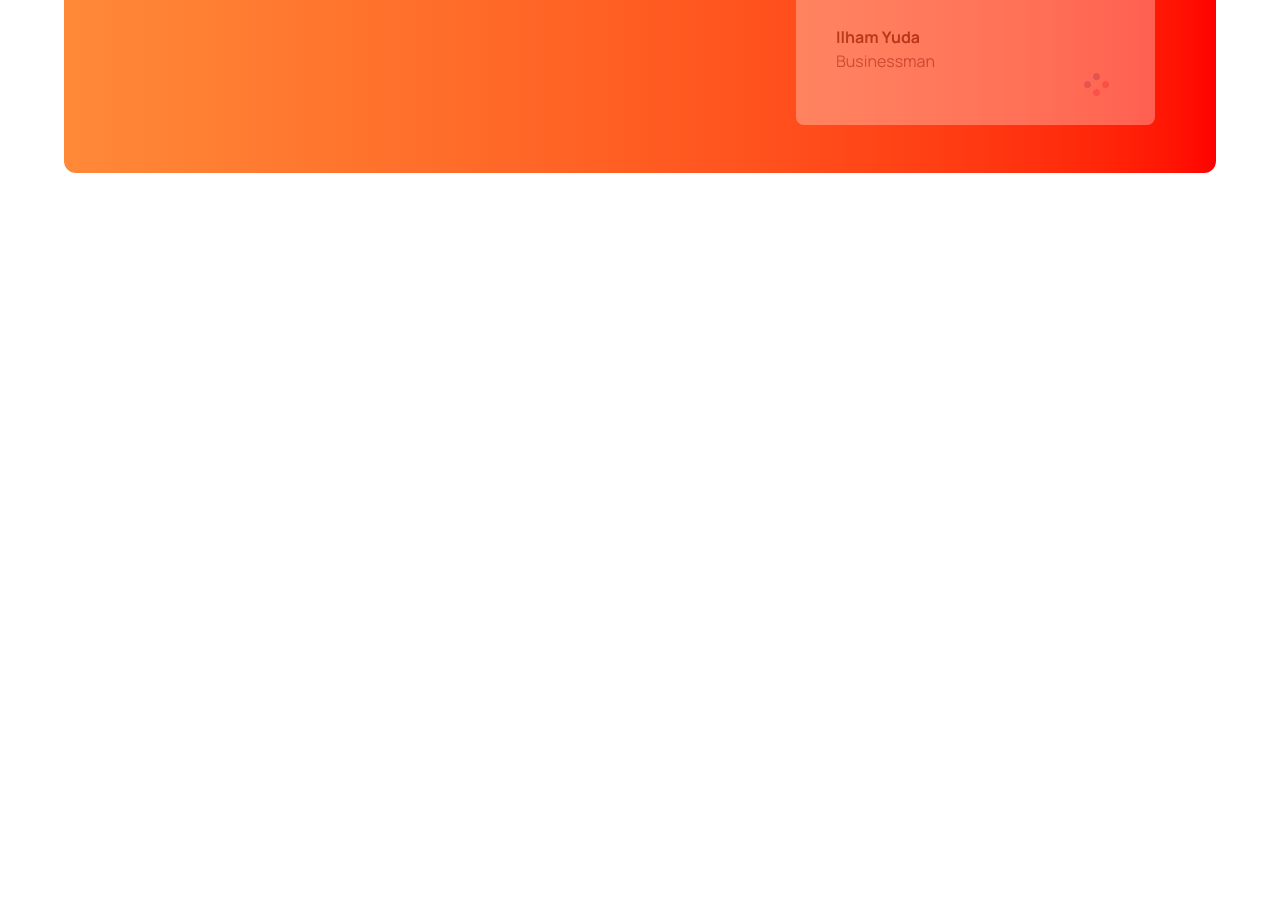
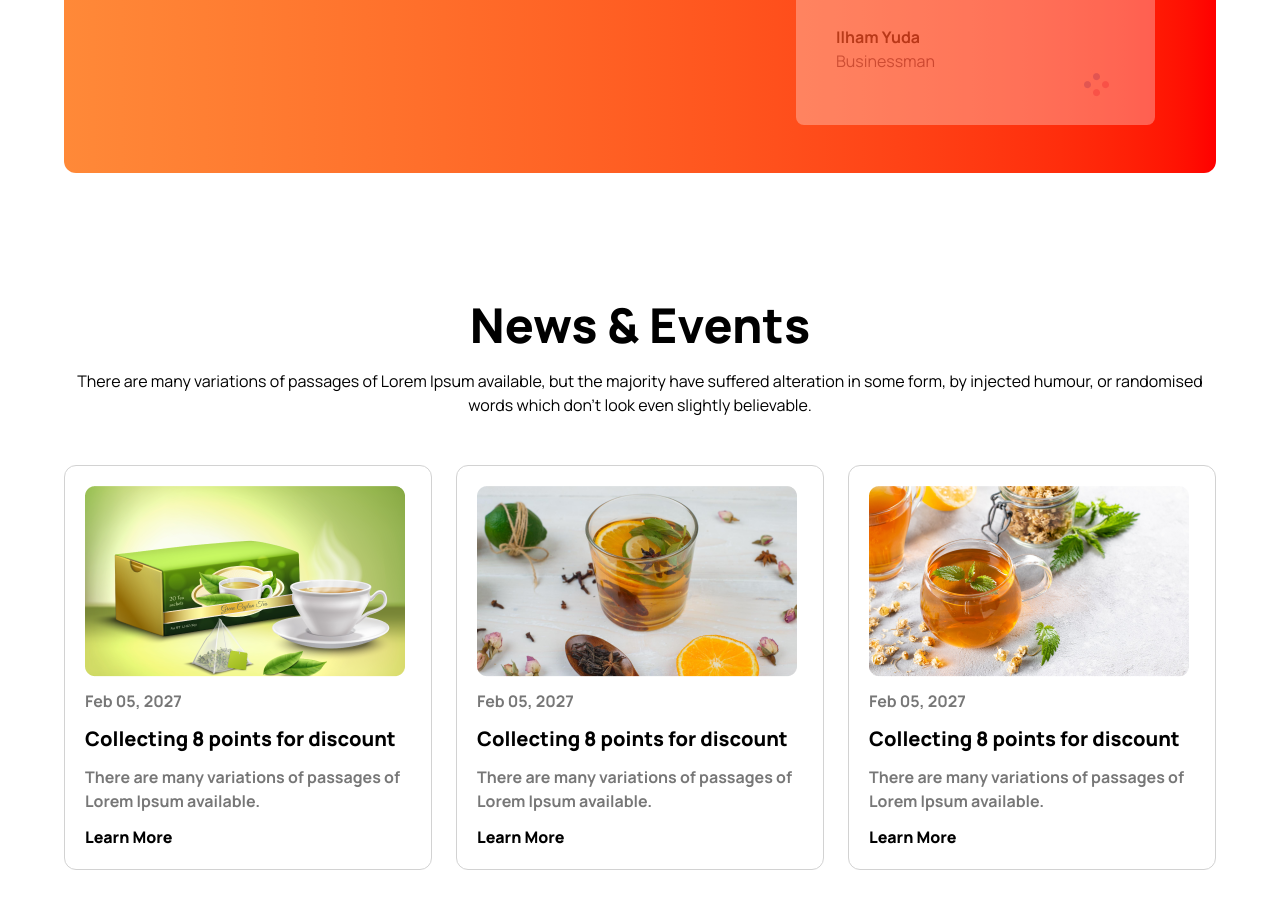
Before and after one commit to mujahidraj/Tea-house-Tailwind-PH, a plain HTML site: page index.html in a window 1280 px wide. Shown: the part 2574-3482 px from the top of the page. Before the commit the page ends 2747 px from the top, so only its background shows below. Drawn offline with nearby package versions, Linux system fonts and the light colour scheme.

Commit message:
news and event section done

```diff
--- a/index.html
+++ b/index.html
@@ -28,6 +28,7 @@
 </head>
 
 <!-- body -->
+
 <body class="manrope-font max-w-6xl mx-auto">
 
     <!-- Header or banner section -->
@@ -37,7 +38,8 @@
         <div>
             <h3 class="text-6xl text-[#1C1C1C] font-extrabold mb-4">It's good <br>tea time at The <br>Tea House</h3>
             <p class="text-lg font-medium mb-4 text-[#777]">Tea and Botanical Solutions Supplier Give Optimum
-                <br>Satisfaction To Your Taste Buds.</p>
+                <br>Satisfaction To Your Taste Buds.
+            </p>
             <button class="text-white font-bold bg-gradient-to-r from-orange-400 to bg-red-500 p-5 rounded-xl">Explore
                 More <i class="fa-solid fa-arrow-right -rotate-45 ml-1"></i></button>
         </div>
@@ -64,7 +66,8 @@
         <h3 class="text-5xl font-extrabold text-[#1C1C1C] text-center my-5">Our Featured Products</h3>
         <!-- feature section paragraph -->
         <p class="text-base font-medium text-[#777777] text-center max-w-[900px] mx-auto">
-            There are many variations of passages of Lorem Ipsum available, but the majority have suffered alteration in some form, by injected humour, or randomised words which don't look even slightly believable.
+            There are many variations of passages of Lorem Ipsum available, but the majority have suffered alteration in
+            some form, by injected humour, or randomised words which don't look even slightly believable.
         </p>
         <!-- cards using the grid -->
         <div class="grid grid-cols-4">
@@ -72,14 +75,16 @@
             <div class="p-8 flex flex-col items-center ">
                 <img class="my-6" src="images/tea-1.png" alt="">
                 <h2 class="text-2xl font-extrabold text-[#1C1C1C] my-2">Milk Tea</h2>
-                <p class="text-base font-semibold text-[#777777] text-center">Creamer could be replaced <br> by fresh milk</p>
+                <p class="text-base font-semibold text-[#777777] text-center">Creamer could be replaced <br> by fresh
+                    milk</p>
             </div>
             <!-- second card -->
             <div>
                 <div class="p-8 flex flex-col items-center ">
                     <img class="my-6" src="images/tea-2.png" alt="">
                     <h2 class="text-2xl font-extrabold text-[#1C1C1C] my-2">Black Tea</h2>
-                <p class="text-base font-semibold text-[#777777] text-center">Creamer could be replaced <br> by fresh milk</p>
+                    <p class="text-base font-semibold text-[#777777] text-center">Creamer could be replaced <br> by
+                        fresh milk</p>
                 </div>
             </div>
             <!-- third card -->
@@ -87,7 +92,8 @@
                 <div class="p-8 flex flex-col items-center ">
                     <img class="my-6" src="images/tea-3.png" alt="">
                     <h2 class="text-2xl font-extrabold text-[#1C1C1C] my-2">Lemon Tea</h2>
-                <p class="text-base font-semibold text-[#777777] text-center">Creamer could be replaced <br> by fresh milk</p>
+                    <p class="text-base font-semibold text-[#777777] text-center">Creamer could be replaced <br> by
+                        fresh milk</p>
                 </div>
             </div>
             <!-- forth card -->
@@ -95,7 +101,8 @@
                 <div class="p-8 flex flex-col items-center ">
                     <img class="my-6" src="images/tea-4.png" alt="">
                     <h2 class="text-2xl font-extrabold text-[#1C1C1C] my-2">Green Tea</h2>
-                <p class="text-base font-semibold text-[#777777] text-center">Creamer could be replaced <br> by fresh milk</p>
+                    <p class="text-base font-semibold text-[#777777] text-center">Creamer could be replaced <br> by
+                        fresh milk</p>
                 </div>
             </div>
         </div>
@@ -118,23 +125,30 @@
         <div>
             <h2 class="text-5xl font-extrabold text-[#1C1C1C] mt-8">Great Tea, Freshly Presented</h2>
             <p class="text-base text-[#777777] font-semibold mt-5">
-                The meaning of gong cha is chanese is to provide the best tea to emperor from all possessions . It represents the highest quality and self expectation. Establishing in 2006, Gong cha had been deeply appreciated by its custoers  because of good words of mouth and unique customized service orginated from Taiwan.
+                The meaning of gong cha is chanese is to provide the best tea to emperor from all possessions . It
+                represents the highest quality and self expectation. Establishing in 2006, Gong cha had been deeply
+                appreciated by its custoers because of good words of mouth and unique customized service orginated from
+                Taiwan.
             </p>
             <h2 class="text-xl font-extrabold text-[#1C1C1C] mt-8">Unique Taste</h2>
             <p class="text-base text-[#777777] font-semibold mt-5">
                 A Unique and different style from other teapots gives a luxurious and minimalist impression
             </p>
             <h2 class="text-xl font-extrabold text-[#1C1C1C] mt-8">Premium Quality</h2>
-            <p class="text-base text-[#777777] font-semibold mt-5">Premium Quality that makes tea more elegant and more durable when you use it.</p>
+            <p class="text-base text-[#777777] font-semibold mt-5">Premium Quality that makes tea more elegant and more
+                durable when you use it.</p>
         </div>
     </section>
 
     <!-- Review section -->
-      <section class="bg-gradient-to-r from-[#FF8938] to-[#FF0000] px-[70px] grid grid-cols-2 gap-14 rounded-xl justify-center items-center">
+    <section
+        class="bg-gradient-to-r from-[#FF8938] to-[#FF0000] px-[70px] grid grid-cols-2 gap-14 rounded-xl justify-center items-center">
         <!-- text div -->
         <div class=" text-[#F4F4F4] ">
             <h2 class="text-5xl font-extrabold my-5 ">Meet Our Super Clients</h2>
-            <p class="text-base font-medium my-7">There are many variations of passages of Lorem Ipsum available, but the majority have suffered alteration in some form, by injected humour, or randomised words which don't look even slightly believable. </p>
+            <p class="text-base font-medium my-7">There are many variations of passages of Lorem Ipsum available, but
+                the majority have suffered alteration in some form, by injected humour, or randomised words which don't
+                look even slightly believable. </p>
             <button class="py-3 px-7 bg-white text-amber-600 text-xl font-bold rounded-xl">Show All</button>
         </div>
         <!-- review div -->
@@ -146,7 +160,8 @@
                     <img src="images/client.png" alt="">
                 </div>
                 <div>
-                <h3 class="pt-12 pb-5 px-8 text-base font-normal text-[#777777]">We are providing the best and suitable home insurance services for the people who are interested to treatment</h3>
+                    <h3 class="pt-12 pb-5 px-8 text-base font-normal text-[#777777]">We are providing the best and
+                        suitable home insurance services for the people who are interested to treatment</h3>
                     <p class="px-10 font-bold text-[#1C1C1C]">Ilham Yuda</p>
                     <p class="px-10 text-[#5D5A6F]">Businessman</p>
                     <img class="relative left-72" src="images/circles.png" alt="">
@@ -158,7 +173,8 @@
                     <img src="images/client.png" alt="">
                 </div>
                 <div>
-                <h3 class="pt-12 pb-5 px-8 text-base font-normal text-[#777777]">We are providing the best and suitable home insurance services for the people who are interested to treatment</h3>
+                    <h3 class="pt-12 pb-5 px-8 text-base font-normal text-[#777777]">We are providing the best and
+                        suitable home insurance services for the people who are interested to treatment</h3>
                     <p class="px-10 font-bold text-[#1C1C1C]">Ilham Yuda</p>
                     <p class="px-10 text-[#5D5A6F]">Businessman</p>
                     <img class="relative left-72" src="images/circles.png" alt="">
@@ -172,7 +188,8 @@
                     <img src="images/client.png" alt="">
                 </div>
                 <div>
-                <h3 class="pt-12 pb-5 px-8 text-base font-normal text-[#777777]">We are providing the best and suitable home insurance services for the people who are interested to treatment</h3>
+                    <h3 class="pt-12 pb-5 px-8 text-base font-normal text-[#777777]">We are providing the best and
+                        suitable home insurance services for the people who are interested to treatment</h3>
                     <p class="px-10 font-bold text-[#1C1C1C]">Ilham Yuda</p>
                     <p class="px-10 text-[#5D5A6F]">Businessman</p>
                     <img class="relative left-72" src="images/circles.png" alt="">
@@ -183,6 +200,44 @@
 
 
     </section>
+
+    <!-- news and event section -->
+    <section class="flex flex-col justify-center items-center my-32">
+        <h3 class="text-5xl font-extrabold mb-5">News & Events</h3>
+        <p class="text-center mb-6">There are many variations of passages of Lorem Ipsum available, but the majority
+            have
+            suffered alteration in some form, by injected humour, or randomised words which don't look even slightly
+            believable. </p>
+        <div class="grid grid-cols-3 gap-6 my-6">
+            <!-- first news -->
+            <div class="border-[#D2D2D2] border-[1px] rounded-xl p-5">
+                <img src="images/news-1.png" alt="">
+                <p class="text-base font-bold text-[#777777] my-3">Feb 05, 2027</p>
+                <h2 class="text-xl font-extrabold">Collecting 8 points for discount</h2>
+                <p class="text-base font-bold text-[#777777] my-3">There are many variations of passages of Lorem Ipsum
+                    available.</p>
+                <p class="text-base font-extrabold">Learn More</p>
+            </div>
+            <!-- second news -->
+            <div class="border-[#D2D2D2] border-[1px] rounded-xl p-5">
+                <img src="images/news-2.png" alt="">
+                <p class="text-base font-bold text-[#777777] my-3">Feb 05, 2027</p>
+                <h2 class="text-xl font-extrabold">Collecting 8 points for discount</h2>
+                <p class="text-base font-bold text-[#777777] my-3">There are many variations of passages of Lorem Ipsum
+                    available.</p>
+                <p class="text-base font-extrabold">Learn More</p>
+            </div>
+            <!-- third news -->
+            <div class="border-[#D2D2D2] border-[1px] rounded-xl p-5">
+                <img src="images/news-3.png" alt="">
+                <p class="text-base font-bold text-[#777777] my-3">Feb 05, 2027</p>
+                <h2 class="text-xl font-extrabold">Collecting 8 points for discount</h2>
+                <p class="text-base font-bold text-[#777777] my-3">There are many variations of passages of Lorem Ipsum
+                    available.</p>
+                <p class="text-base font-extrabold">Learn More</p>
+            </div>
+        </div>
+    </section>
 </body>
 
 
```
Lines whose indentation alone changed are shown as unchanged.
